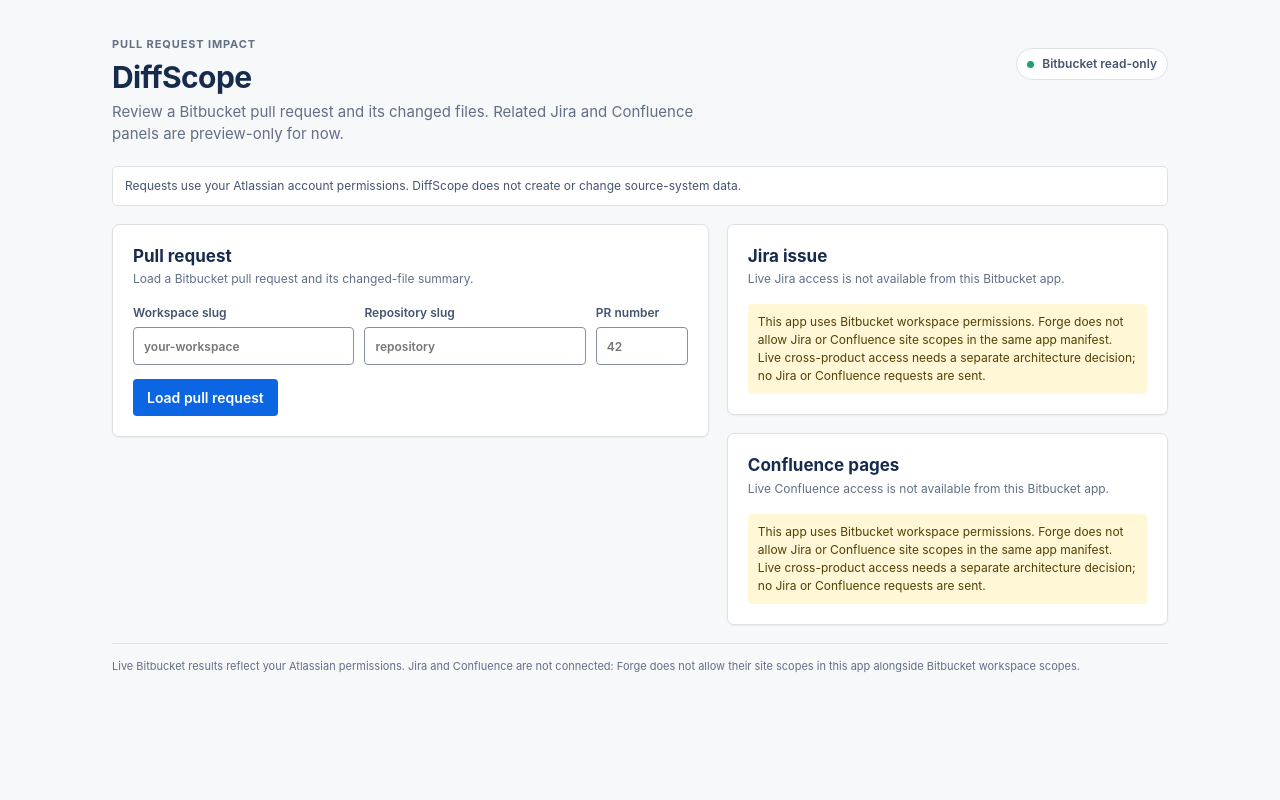
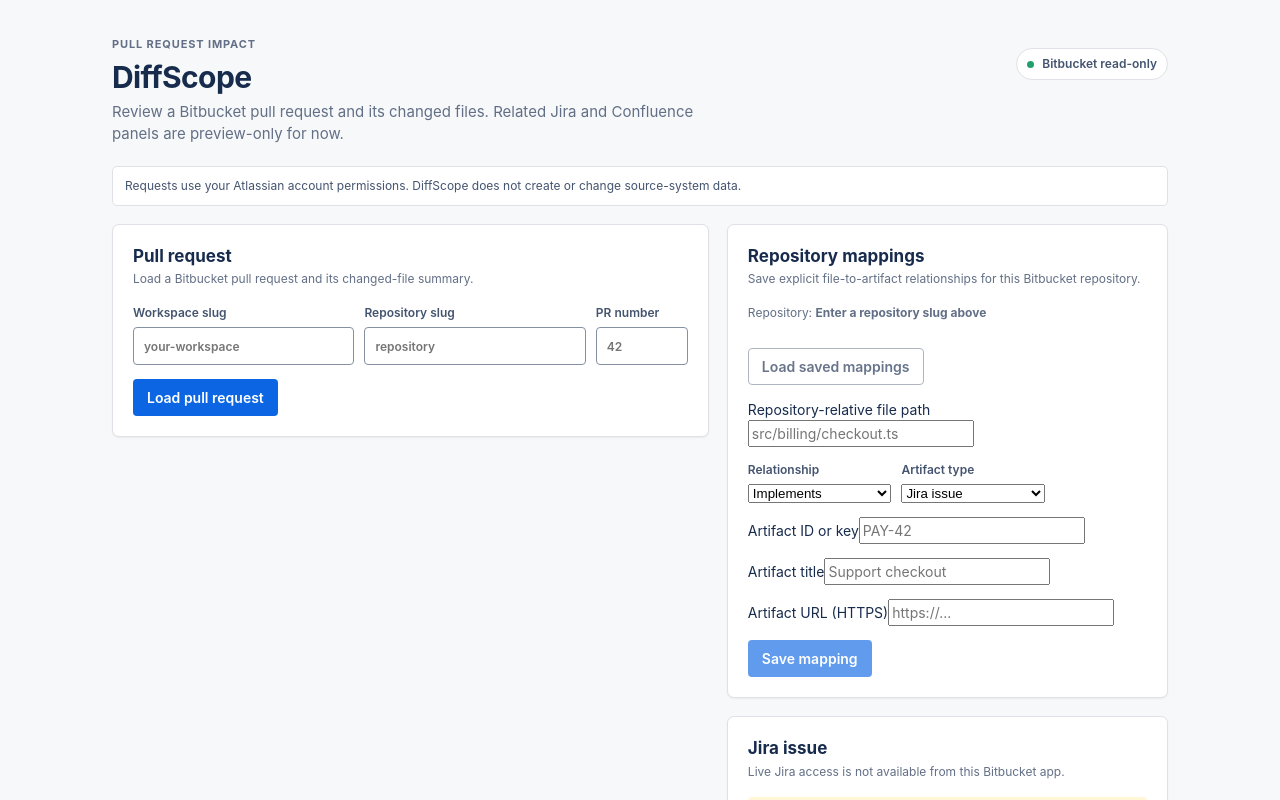
Before and after one commit to sabeerwaqas/diffscope, a React (Vite) app in the folder app/static/hello-world/: page / in a window 1280 px wide. Shown: the top 800 px of the page. Built offline with nearby package versions, Linux system fonts and the light colour scheme.

Commit message:
feat: add repository mapping management UI

```diff
--- a/app/static/hello-world/src/App.tsx
+++ b/app/static/hello-world/src/App.tsx
@@ -7,6 +7,11 @@ import type {
   PullRequestInput,
   PullRequestOverview,
 } from '../../../src/api-contracts';
+import type {
+  ArtifactProduct,
+  PathArtifactMapping,
+  RelationshipType,
+} from '../../../src/impact-analysis';
 import './index.css';
 
 type RequestState<T> =
@@ -59,7 +64,11 @@ function isInvokeResponse<T>(
 }
 
 async function invokeResolver<T>(
-  resolver: 'getPullRequestOverview',
+  resolver:
+    | 'getPullRequestOverview'
+    | 'listRepositoryMappings'
+    | 'saveRepositoryMapping'
+    | 'deleteRepositoryMapping',
   payload: object,
 ): Promise<T> {
   const { invoke } = await import('@forge/bridge');
@@ -160,6 +169,23 @@ function App() {
     useState<RequestState<JiraIssueSummary>>({ status: 'idle' });
   const [confluenceState, setConfluenceState] =
     useState<RequestState<ConfluenceSearchResult>>({ status: 'idle' });
+  const [mappingState, setMappingState] =
+    useState<RequestState<PathArtifactMapping[]>>({ status: 'idle' });
+  const [mappingForm, setMappingForm] = useState<{
+    path: string;
+    relationship: RelationshipType;
+    product: ArtifactProduct;
+    id: string;
+    title: string;
+    url: string;
+  }>({
+    path: '',
+    relationship: 'implements',
+    product: 'jira',
+    id: '',
+    title: '',
+    url: '',
+  });
 
   async function loadPullRequest(event: FormEvent<HTMLFormElement>) {
     event.preventDefault();
@@ -174,6 +200,73 @@ function App() {
       setPullRequestState({ status: 'success', data });
     } catch (error) {
       setPullRequestState({ status: 'error', message: messageFromError(error) });
+    }
+  }
+
+  async function loadMappings() {
+    setMappingState({ status: 'loading' });
+    try {
+      const data = await invokeResolver<PathArtifactMapping[]>(
+        'listRepositoryMappings',
+        { repository: pullRequestInput.repository },
+      );
+      setMappingState({ status: 'success', data });
+    } catch (error) {
+      setMappingState({ status: 'error', message: messageFromError(error) });
+    }
+  }
+
+  async function saveMapping(event: FormEvent<HTMLFormElement>) {
+    event.preventDefault();
+    setMappingState({ status: 'loading' });
+    try {
+      const data = await invokeResolver<PathArtifactMapping[]>(
+        'saveRepositoryMapping',
+        {
+          repository: pullRequestInput.repository,
+          mapping: {
+            path: mappingForm.path,
+            relationship: mappingForm.relationship,
+            artifact: {
+              product: mappingForm.product,
+              id: mappingForm.id,
+              title: mappingForm.title,
+              url: mappingForm.url,
+            },
+          },
+        },
+      );
+      setMappingState({ status: 'success', data });
+      setMappingForm({
+        path: '',
+        relationship: 'implements',
+        product: 'jira',
+        id: '',
+        title: '',
+        url: '',
+      });
+    } catch (error) {
+      setMappingState({ status: 'error', message: messageFromError(error) });
+    }
+  }
+
+  async function removeMapping(mapping: PathArtifactMapping) {
+    setMappingState({ status: 'loading' });
+    try {
+      const data = await invokeResolver<PathArtifactMapping[]>(
+        'deleteRepositoryMapping',
+        {
+          repository: pullRequestInput.repository,
+          mapping: {
+            path: mapping.path,
+            relationship: mapping.relationship,
+            artifact: mapping.artifact,
+          },
+        },
+      );
+      setMappingState({ status: 'success', data });
+    } catch (error) {
+      setMappingState({ status: 'error', message: messageFromError(error) });
     }
   }
 
@@ -357,6 +450,99 @@ function App() {
 
         <div className="reference-column">
           <SectionCard
+            title="Repository mappings"
+            description="Save explicit file-to-artifact relationships for this Bitbucket repository."
+          >
+            <div className="form-stack">
+              <p className="muted">
+                Repository: <strong>{pullRequestInput.repository || 'Enter a repository slug above'}</strong>
+              </p>
+              <button
+                className="button button--secondary"
+                disabled={!pullRequestInput.repository || mappingState.status === 'loading'}
+                onClick={loadMappings}
+                type="button"
+              >
+                Load saved mappings
+              </button>
+              <form className="form-stack" onSubmit={saveMapping}>
+                <label>
+                  <span>Repository-relative file path</span>
+                  <input
+                    required
+                    placeholder="src/billing/checkout.ts"
+                    value={mappingForm.path}
+                    onChange={(event) => setMappingForm({ ...mappingForm, path: event.target.value })}
+                  />
+                </label>
+                <div className="form-row">
+                  <label>
+                    <span>Relationship</span>
+                    <select
+                      value={mappingForm.relationship}
+                      onChange={(event) => setMappingForm({ ...mappingForm, relationship: event.target.value as RelationshipType })}
+                    >
+                      <option value="implements">Implements</option>
+                      <option value="documents">Documents</option>
+                      <option value="verifies">Verifies</option>
+                    </select>
+                  </label>
+                  <label>
+                    <span>Artifact type</span>
+                    <select
+                      value={mappingForm.product}
+                      onChange={(event) => setMappingForm({ ...mappingForm, product: event.target.value as ArtifactProduct })}
+                    >
+                      <option value="jira">Jira issue</option>
+                      <option value="confluence">Confluence page</option>
+                      <option value="verification">Test / verification</option>
+                    </select>
+                  </label>
+                </div>
+                <label>
+                  <span>Artifact ID or key</span>
+                  <input required placeholder="PAY-42" value={mappingForm.id} onChange={(event) => setMappingForm({ ...mappingForm, id: event.target.value })} />
+                </label>
+                <label>
+                  <span>Artifact title</span>
+                  <input required placeholder="Support checkout" value={mappingForm.title} onChange={(event) => setMappingForm({ ...mappingForm, title: event.target.value })} />
+                </label>
+                <label>
+                  <span>Artifact URL (HTTPS)</span>
+                  <input required type="url" placeholder="https://..." value={mappingForm.url} onChange={(event) => setMappingForm({ ...mappingForm, url: event.target.value })} />
+                </label>
+                <button
+                  className="button button--primary"
+                  disabled={!pullRequestInput.repository || mappingState.status === 'loading'}
+                  type="submit"
+                >
+                  Save mapping
+                </button>
+              </form>
+              <StatusMessage state={mappingState} />
+              {mappingState.status === 'success' && (
+                mappingState.data.length > 0 ? (
+                  <ul className="file-list">
+                    {mappingState.data.map((mapping) => (
+                      <li key={`${mapping.path}:${mapping.relationship}:${mapping.artifact.product}:${mapping.artifact.id}`}>
+                        <div>
+                          <code>{mapping.path}</code>
+                          <span className="file-status">{mapping.relationship} · {mapping.artifact.product}</span>
+                          <p className="muted">{mapping.artifact.id} — {mapping.artifact.title}</p>
+                        </div>
+                        <button className="button button--secondary" type="button" onClick={() => removeMapping(mapping)}>
+                          Delete
+                        </button>
+                      </li>
+                    ))}
+                  </ul>
+                ) : (
+                  <p className="empty-state">No mappings saved for this repository yet.</p>
+                )
+              )}
+            </div>
+          </SectionCard>
+          <SectionCard
             title="Jira issue"
             description={
               isLocalDemo
```
